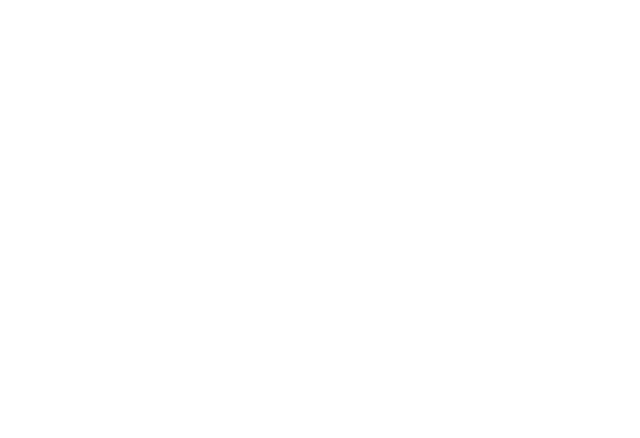
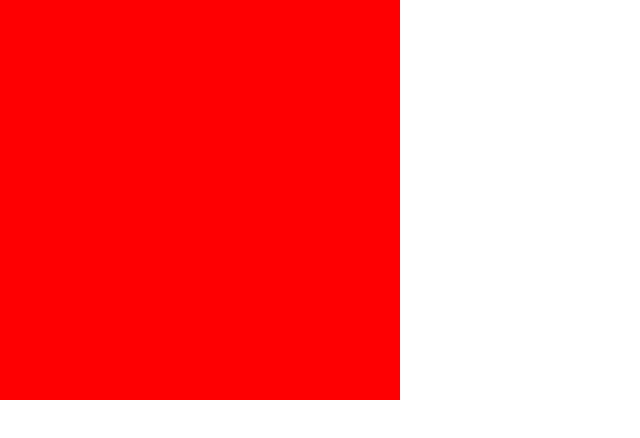
Before and after one commit to bartasd/learn_ts_react, a React (Create React App) app: page / in a window 1280 px wide. Shown: the top 438 px of the page, without its empty margins (0-640 px from the left). Built offline with nearby package versions, Linux system fonts and the light colour scheme; the HTML template or start-up script is replaced by a standard one.

Commit message:
exploring env.d.ts file

```diff
--- /dev/null
+++ b/env.d.ts
@@ -0,0 +1 @@
+declare module "*.scss";
--- a/src/App.tsx
+++ b/src/App.tsx
@@ -1,8 +1,11 @@
 import React from 'react';
+import Board from './components/Board';
 import './App.css';
 
 const App: React.FC = () => {
-  return (<></>);
+  return (<>
+    <Board />
+  </>);
 };
 
 export default App;
--- /dev/null
+++ b/src/components/Board.module.scss
@@ -0,0 +1,7 @@
+$MY_COLOR: red;
+
+.meh{
+    width: 400px;
+    height: 400px;
+    background-color: $MY_COLOR;
+}
--- a/src/components/Board.tsx
+++ b/src/components/Board.tsx
@@ -1,7 +1,8 @@
 import React from 'react';
+import style from "./Board.module.scss";
 
 const Board: React.FC = () => {
-    return (<></>);
+    return (<div className={style.meh}></div>);
 };
 
 export default Board;
--- a/tsconfig.json
+++ b/tsconfig.json
@@ -21,6 +21,7 @@
     "jsx": "react-jsx"
   },
   "include": [
-    "src"
+    "./src/**/*",
+    "env.d.ts"
   ]
 }
```
Also changed, not shown: src/components/board.module.scss (deleted).
